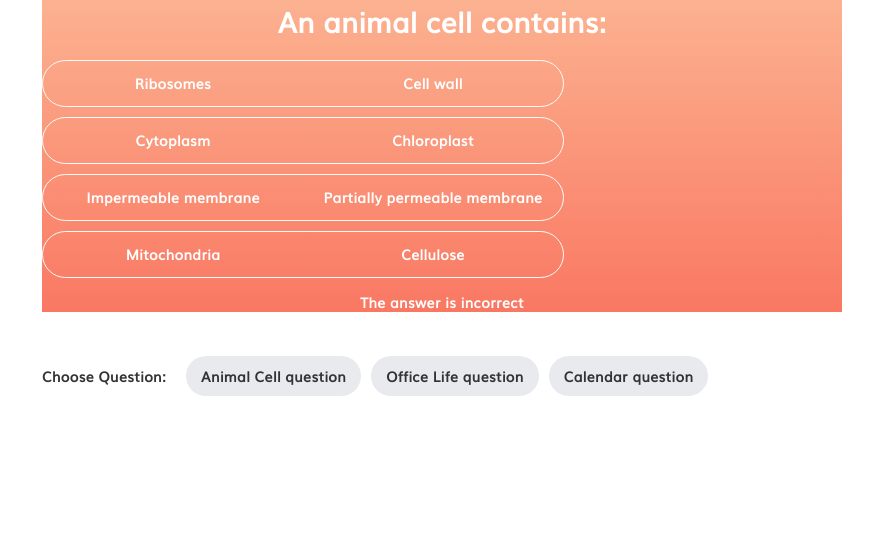
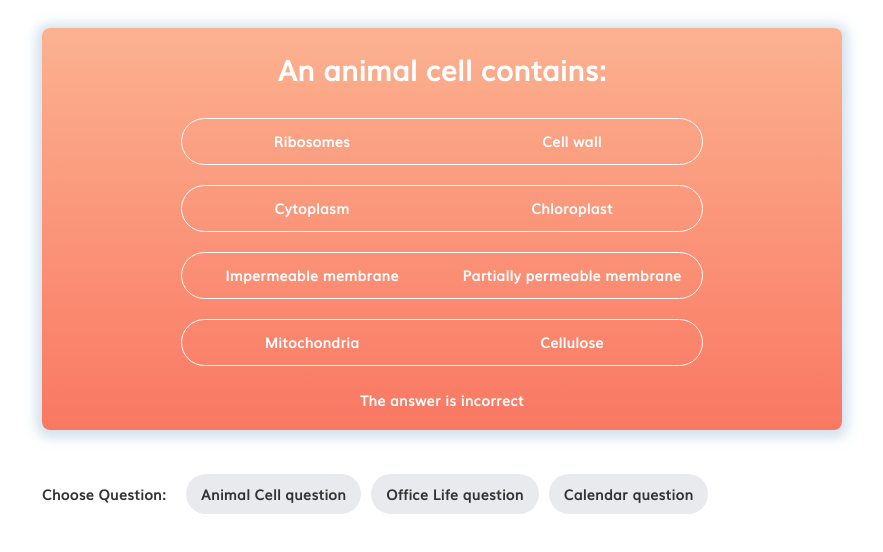
Before and after one commit to jackthb/multi-choice-component, a React (Create React App) app: page / in a window 1280 px wide. Shown: the top 552 px of the page, without its empty margins (198-1081 px from the left). Built offline with nearby package versions, Linux system fonts and the light colour scheme.

Commit message:
multichoice changes and refactoring

```diff
--- a/package.json
+++ b/package.json
@@ -39,5 +39,6 @@
       "last 1 firefox version",
       "last 1 safari version"
     ]
-  }
+  },
+  "devDependencies": {}
 }
--- a/src/components/MultiChoice.tsx
+++ b/src/components/MultiChoice.tsx
@@ -2,6 +2,7 @@ import { useEffect, useState } from "react";
 import Slider from "./Slider";
 
 type MultiChoiceProps = {
+  id: number;
   question: string;
   option: {
     label: string;
@@ -17,44 +18,51 @@ function Answer({ correct }: AnswerProps) {
   return <p>The answer is {correct ? "correct" : "incorrect"}</p>;
 }
 
-export default function MultiChoice({ question, option }: MultiChoiceProps) {
+export default function MultiChoice({
+  id,
+  question,
+  option,
+}: MultiChoiceProps) {
   const [correct, setCorrect] = useState<boolean>(false);
   const [noCorrect, setNoCorrect] = useState<number>(0);
-  const [colour, setColour] = useState<string>(
-    "linear-gradient(to bottom, rgba(250, 145, 97, 0.7), rgba(247, 59, 28, 0.69))"
-  );
+  const [colour, setColour] = useState<string[]>([
+    "rgba(250, 145, 97, 0.7)",
+    "rgba(247, 59, 28, 0.69)",
+  ]);
+
   useEffect(() => {
     if (noCorrect === option.length) {
+      setColour(["#47e4c1", "#07cddd"]);
       setCorrect(true);
+      return;
     }
     switch (noCorrect) {
       case 1:
-        setColour("linear-gradient(to bottom, #FDD819, #E80505)");
+        setColour(["#FDD819", "#E80505"]);
         break;
       case 2:
-        setColour("linear-gradient(to bottom, #FEC163, #DE4313)");
+        setColour(["#FEC163", "#DE4313"]);
         break;
       case 3:
-        setColour("linear-gradient(to bottom, #ffd392, #DE4313)");
-        break;
-      case 4:
-        setColour("linear-gradient(to bottom, #47e4c1, #07cddd)");
+        setColour(["#ffd392", "#DE4313"]);
         break;
     }
   }, [noCorrect, option.length]);
+
   return (
     <div
-      className="Mask"
+      className="mask"
       style={{
-        backgroundImage: colour,
+        backgroundImage: `linear-gradient(to bottom, ${colour[0]}, ${colour[1]})`,
       }}
     >
       <h1 className="text">{question}</h1>
       {option.map((x, index) => (
         <Slider
-          key={index}
+          key={`${index}-${id}`}
           options={x}
           id={index}
+          questionId={id}
           noCorrect={noCorrect}
           setNoCorrect={setNoCorrect}
         />
```
Also changed, not shown: 1 other file (tests, documents, lock files or other folders).
